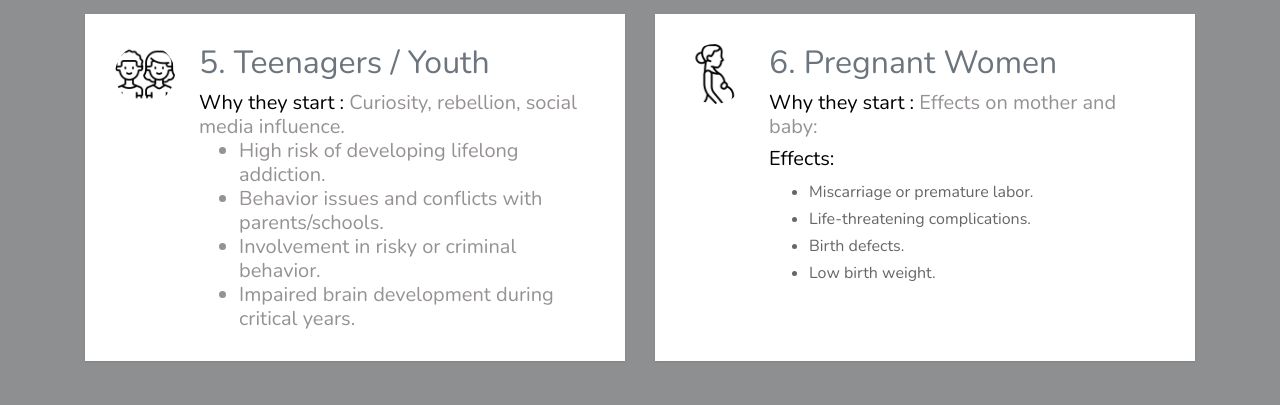
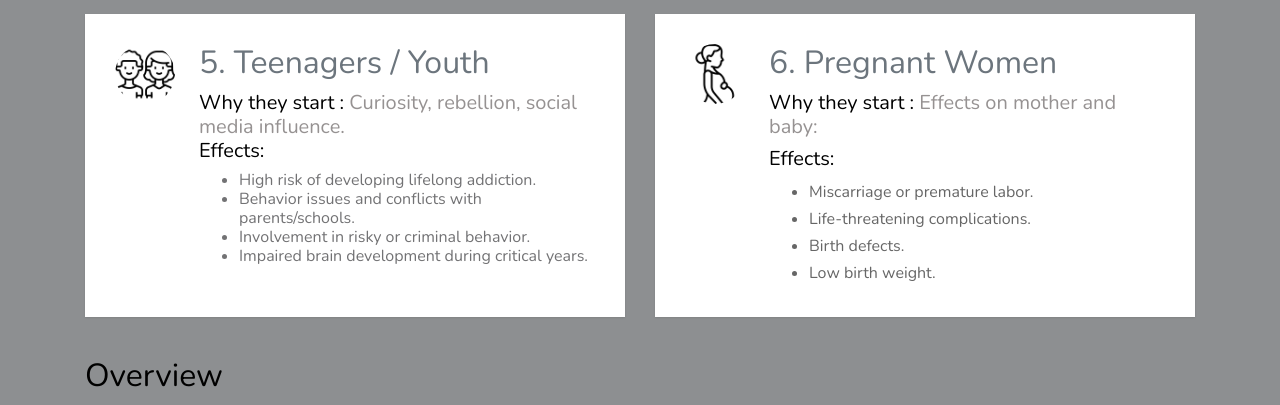
Before and after one commit to stelishya/StayAwayDrugs, a plain HTML site: page index.html in a window 1280 px wide. Shown: the part 1720-2125 px from the top of the page. Drawn offline with nearby package versions, Linux system fonts and the light colour scheme; files whose address does not match are found by name.

Commit message:
partially completed

```diff
--- a/index.html
+++ b/index.html
@@ -1,7 +1,7 @@
 <!doctype html>
 <html lang="en">
   <head>
-    <title>Stop Drugs &mdash; Website Template Colorlib</title>
+    <title>StayAwayDrugs</title>
     <meta charset="utf-8">
     <meta name="viewport" content="width=device-width, initial-scale=1, shrink-to-fit=no">
 
@@ -203,7 +203,8 @@
               <div class="service-about">
                 <h2 class="text-secondary">5.  Teenagers / Youth</h2>
                 <h5>Why they start : <span style="color: #969292;">Curiosity, rebellion, social media influence.
-                  <ul>
+                <h5>Effects:</h5>
+                  <ul style="font-size:16px;color:#727274">
                     <li>High risk of developing lifelong addiction.</li>
                     <li>Behavior issues and conflicts with parents/schools.</li>
                     <li>Involvement in risky or criminal behavior.</li>
```
Also changed, not shown: images/Causes Of Depression.jpeg (added).
